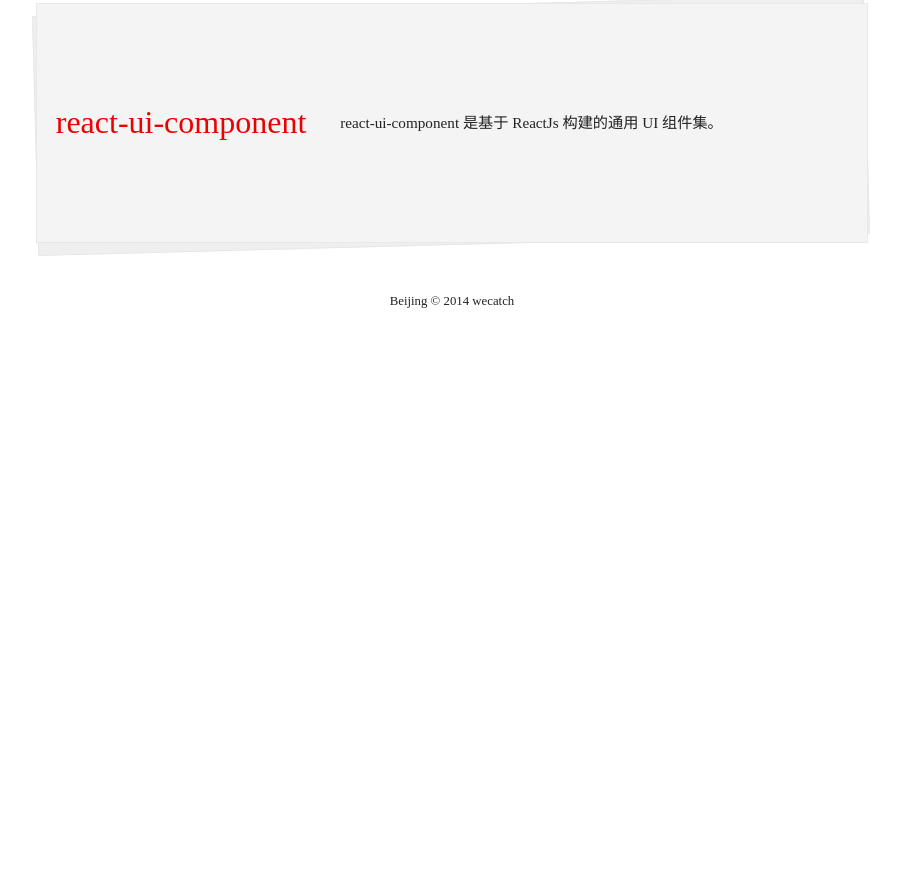
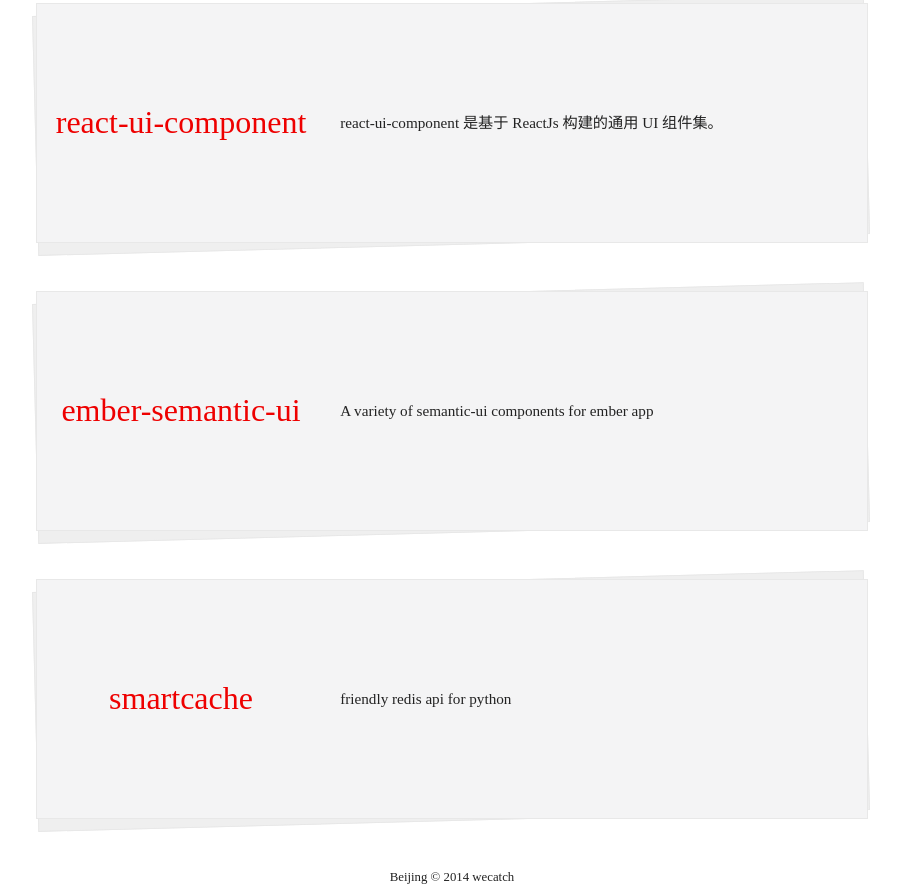
Before and after one commit to wecatch/wecatch.github.io, a plain HTML site: page project.html in a window 1280 px wide. Shown: the part 771-1663 px from the top of the page, without its empty margins (188-1089 px from the left). Before the commit the page ends 1087 px from the top, so only its background shows below. Drawn offline with nearby package versions, Linux system fonts and the light colour scheme.

Commit message:
add smartcache and ember-semantic-ui

```diff
--- a/project.html
+++ b/project.html
@@ -51,12 +51,12 @@
                                 <div class="row">
                                     <div class="cell info">
                                         <h3 class="title">
-                                            <a href="turbo.html" target="_blank">App turbo</a>
+                                            <a href="http://app-turbo.readthedocs.org" target="_blank">turbo</a>
                                         </h3>
                                     </div>
                                     <div class="cell content">
                                         <p>
-                                            App turbo 是一个用以加速建立普通 Web 站点和 RESTful api 的后端解决方案，基于 tornado 和 mongodb，特点是快速构建，便于扩展，易于维护。
+                                            turbo 是一个用以加速建立普通 Web 站点和 RESTful api 的后端解决方案，基于 tornado 和 mongodb，特点是快速构建，便于扩展，易于维护。
                                         </p>
                                     </div>
                                 </div>
@@ -67,7 +67,7 @@
                                 <div class="row">
                                     <div class="cell info">
                                         <h3 class="title">
-                                            <a href="http://github.com/wecatch/ember-easy-orm" target="_blank">ember-easy-orm</a>
+                                            <a href="http://wecatch.github.io/ember-easy-orm/" target="_blank">ember-easy-orm</a>
                                         </h3>
                                     </div>
                                     <div class="cell content">
@@ -94,6 +94,38 @@
                                 </div>
                             </div>
                         </li>
+                        <li class="item">
+                            <div class="table middle">
+                                <div class="row">
+                                    <div class="cell info">
+                                        <h3 class="title">
+                                            <a href="http://wecatch.github.io/ember-semantic-ui/" target="_blank">ember-semantic-ui</a>
+                                        </h3>
+                                    </div>
+                                    <div class="cell content">
+                                        <p>
+                                            A variety of semantic-ui components for ember app
+                                        </p>
+                                    </div>
+                                </div>
+                            </div>
+                        </li>
+                        <li class="item">
+                            <div class="table middle">
+                                <div class="row">
+                                    <div class="cell info">
+                                        <h3 class="title">
+                                            <a href="https://github.com/wecatch/smartcache" target="_blank">smartcache</a>
+                                        </h3>
+                                    </div>
+                                    <div class="cell content">
+                                        <p>
+                                            friendly redis api for python
+                                        </p>
+                                    </div>
+                                </div>
+                            </div>
+                        </li>
                     </ul>
                 </div>
             </article>
```
Also changed, not shown: index.html (+39 -1 lines).
